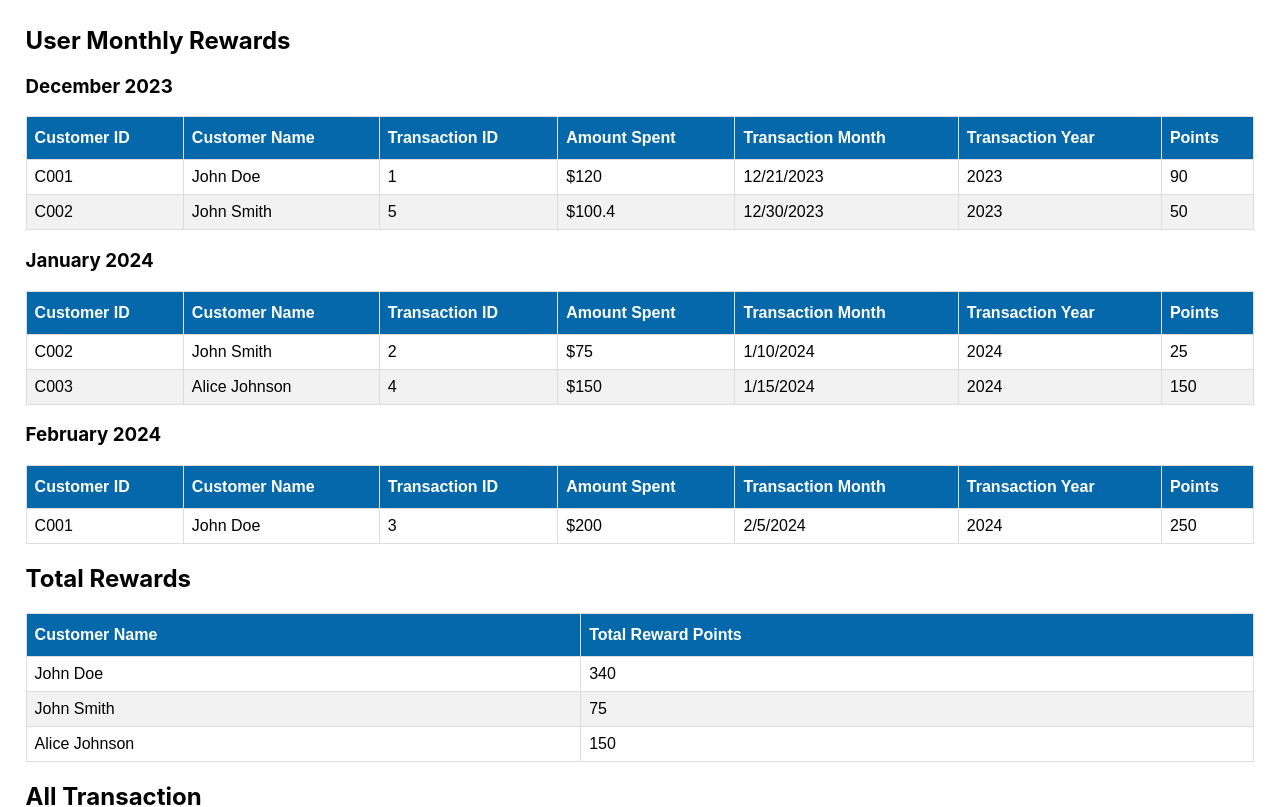
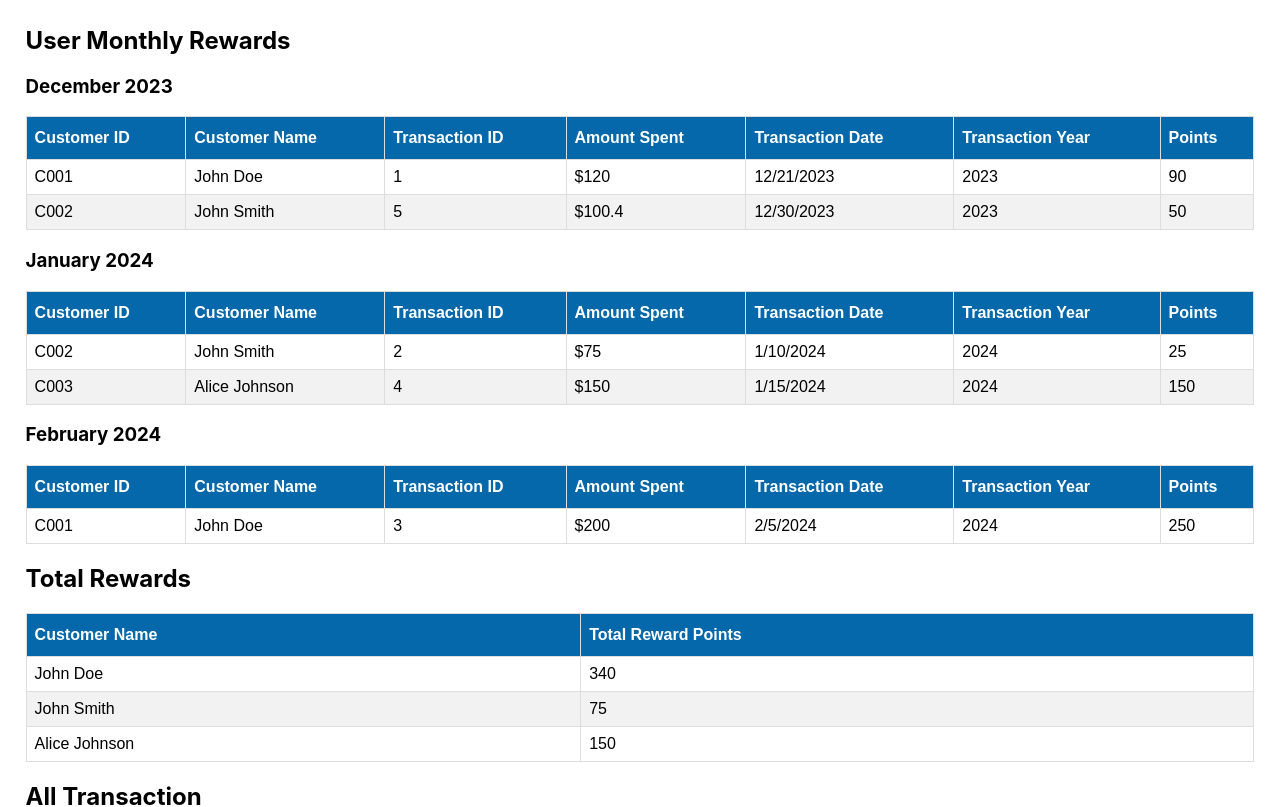
Before and after one commit to gangesh85/infosys, a React (Create React App) app: page / in a window 1280 px wide. Shown: the top 807 px of the page. Built offline with nearby package versions, Linux system fonts and the light colour scheme; data requests are answered from the project's data file.

Commit message:
remove log condition

```diff
--- a/src/App.js
+++ b/src/App.js
@@ -15,9 +15,7 @@ function App() {
     }
   }, []);
 
-  if (logs) {
-    console.log(logs);
-  }
+  console.log(logs);
 
   return (
     <>
--- a/src/module/UsersMonthlyRewards.jsx
+++ b/src/module/UsersMonthlyRewards.jsx
@@ -12,7 +12,7 @@ function UsersMonthlyRewards(props) {
             <th>Customer Name</th>
             <th>Transaction ID</th>
             <th>Amount Spent</th>
-            <th>Transaction Month</th>
+            <th>Transaction Date</th>
             <th>Transaction Year</th>
             <th>Points</th>
           </tr>
```
